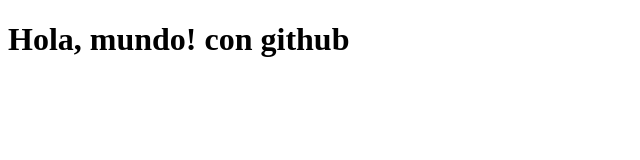
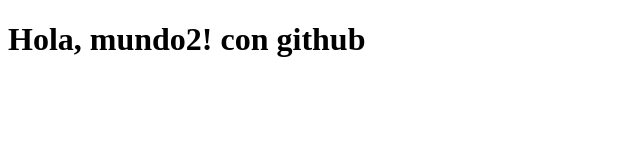
Before and after one commit to Nelly-debug440/Nelly-debug440.github.io, a plain HTML site: page index.html in a window 1280 px wide. Shown: the whole page, without its empty margins (0-640 px from the left). Drawn offline with Linux system fonts and the light colour scheme.

Commit message:
Segundo cambio

```diff
--- a/index.html
+++ b/index.html
@@ -6,6 +6,6 @@
     <title>Document</title>
 </head>
 <body>
-    <H1 class=text-center mt-5  display-4 text-primary>Hola, mundo! con github </H1>
+    <H1 class=text-center mt-5  display-4 text-primary>Hola, mundo2! con github </H1>
 </body>
 </html>
```
